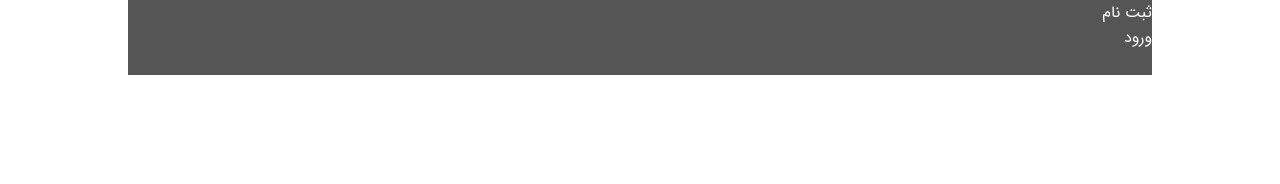
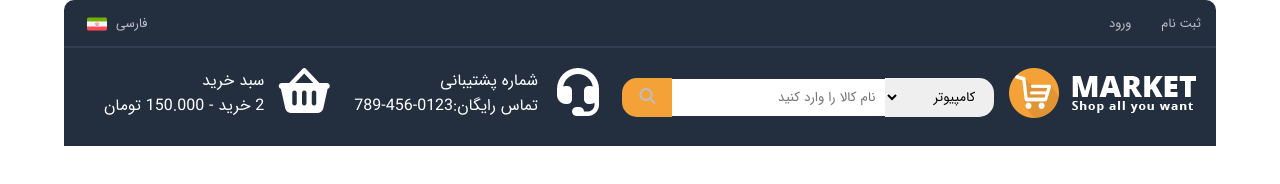
Before and after one commit to mojtaba-ansm/mishop, a plain HTML site: page index.html in a window 1280 px wide. Drawn offline with Linux system fonts and the light colour scheme.

Commit message:
complete topinfo and infonav in header

```diff
--- a/css/main.css
+++ b/css/main.css
@@ -1,6 +1,72 @@
 /* header */
 .topinfo{
-    background-color:#555555;
+    background-color:#232f3e;
+    border-radius: 10px 10px 0 0;
+    justify-content: space-between;
+    border-bottom: 2px solid #303e4f;
+}
+.topinfo a{
+    font-size: 0.8em;
+    transition: all 0.2s linear;
+}
+.topinfo a:hover{
+    color: #fff;
+}
+.itemlisttopinfo{
+    padding: 10px 15px;
+}
+.imglang{
+    width: 20px;
+    height: 20px;
+    vertical-align: middle;
+    margin-right: 5px;
+}
+.iconlang{
+    color: #bcbdc7;
+    font-size: 0.8em;
+    padding: 14px 5px 12px 23px;
+
+}
+.infonav{
+    background-color: #232f3e;
+
+}
+.searchbox{
+    flex-grow: 1;
+    align-items: center;
+    justify-content: center;
+}
+.infonav{
+    padding: 20px;
+}
+
+.catagorylist{
+    border: none;
+    border-radius: 0 15px 15px 0;
+    padding: 8px 15px;
+
+}
+.searchinput{
+    border: none;
+    padding: 8px 10px 8px 40px
+}
+.searchicon{
+    font-size: 1em;
+    background-color: #F4A137;
+    padding: 7px 15px;
+    border-radius: 15px 0 0 15px;
+}
+.contentus,.cart{
+    color: #fff;
+    margin-left: 20px;
+}
+.contentus i{
+    margin-left: 10px;
+    font-size: 3em;
+}
+.cart i{
+    margin-left: 10px;
+    font-size: 3em;
 }
 
 /* main */
--- a/css/normalize.css
+++ b/css/normalize.css
@@ -17,7 +17,7 @@ body {
 }
 
 .wrapperclass {
-    width: 80%;
+    width: 90%;
     margin: 0 auto;
 
 }
@@ -30,7 +30,7 @@ ul {
 
 a {
     text-decoration: none;
-    color: #fff;
+    color: #bcbdc7;
 }
 
 
@@ -45,3 +45,9 @@ a {
 .flex{
     display: flex;
 }
+input{
+    font-family: inherit;
+}
+select{
+    font-family: inherit;
+}
--- a/index.html
+++ b/index.html
@@ -1,5 +1,5 @@
 <!DOCTYPE html>
-<html lang="fa" dir="ltr">
+<html lang="fa" dir="rtl">
 
 <head>
     <meta http-equiv="Content-Type" content="text/html;charset=UTF-8">
@@ -15,19 +15,51 @@
 
 <body class="wrapperclass">
     <header class="header">
-        <div class="topinfo">
-            <ul class="listtopinfo">
+        <div class="topinfo flex">
+            <ul class="listtopinfo flex">
                 <li class="itemlisttopinfo">
                     <a href="" class="linktopinfo">ثبت نام</a></li>
                 <li class="itemlisttopinfo">
                     <a href="" class="linktopinfo">ورود</a></li>
             </ul>
-            <div class="icon-lang">
-                <img src="" alt="">
-                <span></span>
+            <div class="iconlang">
+                <span>فارسی</span>
+                <img src="images/iran.png" alt="iran-lang" class="imglang">
+
             </div>
         </div>
-        <div class="infonav"></div>
+        <div class="infonav flex">
+            <div class="logo"><img src="images/logo.png" alt="logo-shop"></div>
+            <div class="searchbox flex">
+                <select name="" id="" class="catagorylist">
+                    <option value="1">کامپیوتر</option>
+                    <option value="2">موبایل</option>
+                    <option value="3">لوازم جانبی</option>
+                    <option value="4">لباس</option>
+                </select>
+                <input type="text" name="search" class="searchinput" placeholder="نام کالا را وارد کنید">
+                <a href="" class="searchicon"><i class="fas fa-search"></i></a>
+            </div>
+            <div class="contentus flex">
+                <div class="contenticon"><i class="fas fa-headset"></i></div>
+                <div>
+                    <span>شماره پشتیبانی</span>
+                    <br>
+                    <span>تماس رایگان:0123-456-789</span>
+                </div>
+            </div>
+            <div class="cart flex">
+                <div>
+                    <i class="fas fa-shopping-basket"></i>
+                </div>
+                <div>
+                    <span>سبد خرید</span>
+                    <br>
+                    <span>2 خرید - 150.000 تومان</span>
+                </div>
+            </div>
+
+        </div>
         <div class="nav"></div>
 
     </header>
```
Also changed, not shown: images/iran.png (added).
